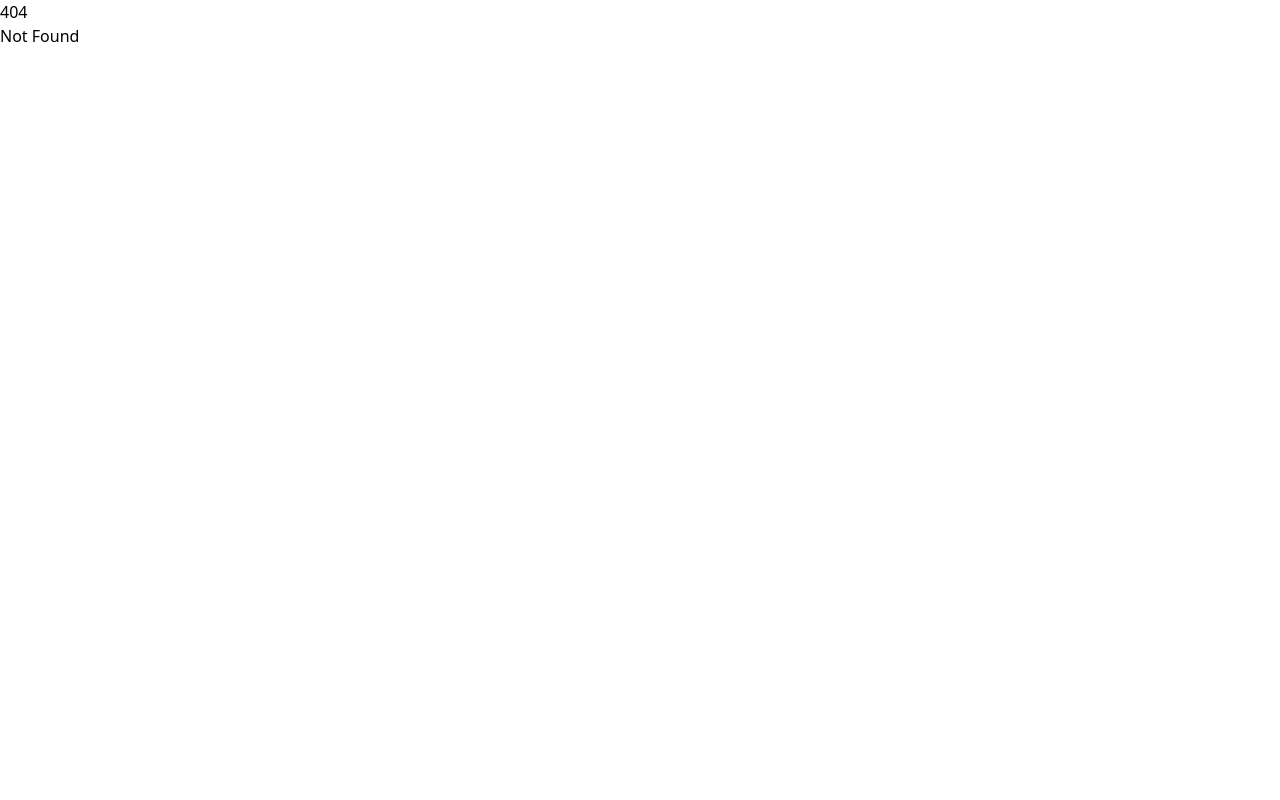
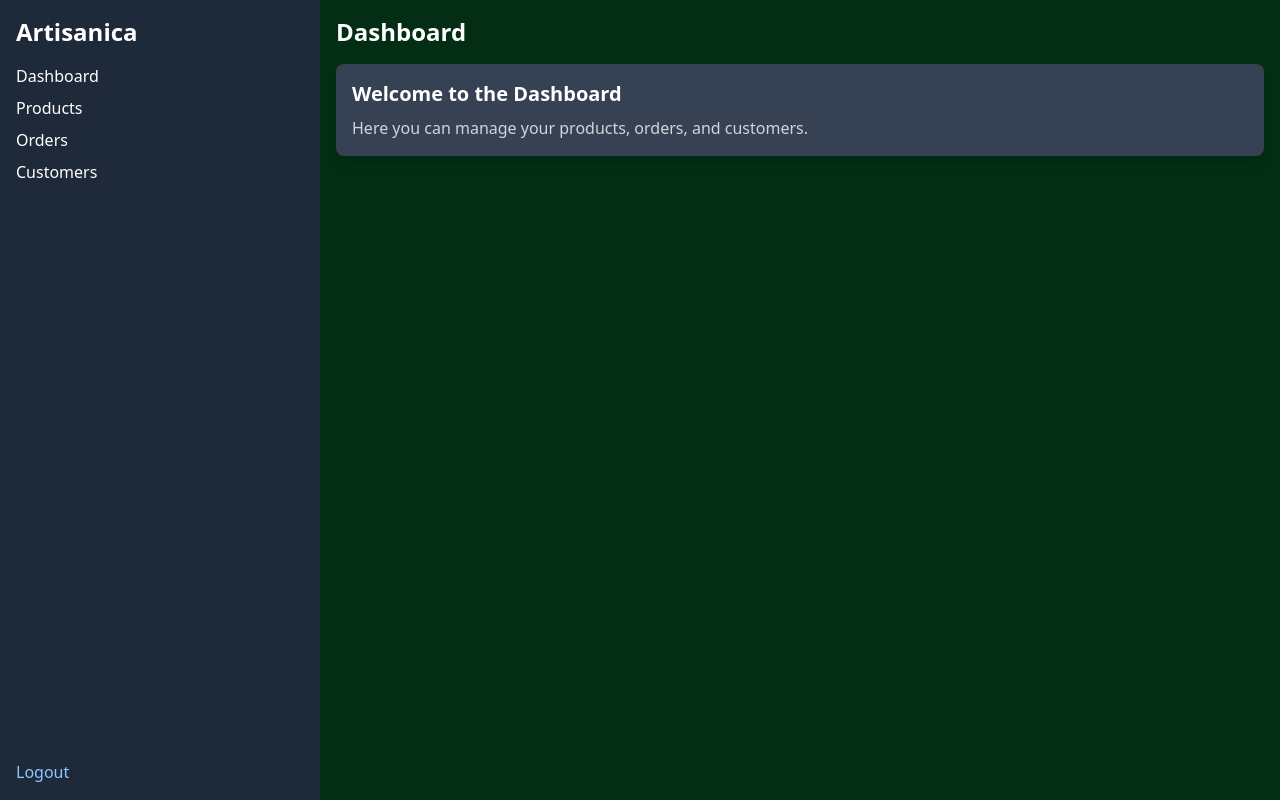
Before and after one commit to emadgit/Artisanica, a SvelteKit app in the folder artisanica/: page /portal in a window 1280 px wide. Before the commit this address had no page. Built offline with nearby package versions, Linux system fonts and the light colour scheme.

Commit message:
initial dashboard route

```diff
--- a/artisanica/src/routes/login/+page.svelte
+++ b/artisanica/src/routes/login/+page.svelte
@@ -17,7 +17,7 @@
 
 			<a href="/register" class="text-[#3B82F6] hover:underline">Don't have an account? Register</a>
 
-			<button class="rounded bg-[#1F2937] px-4 py-2 text-[#fff]">Sign in</button>
+			<a href="/portal" class="rounded bg-[#1F2937] px-4 py-2 text-[#fff]">Sign in</a>
 		</form>
 	</div>
 </div>
--- /dev/null
+++ b/artisanica/src/routes/portal/+page.svelte
@@ -0,0 +1,31 @@
+<div class="flex flex-col w-full h-screen bg-green-950">
+    <div class="flex flex-row justify-start items-start">
+        <div class="flex flex-col w-1/4 h-screen bg-gray-800 p-4">
+            <h1 class="text-white text-2xl font-bold mb-4">Artisanica</h1>
+            <ul class="text-white">
+                <li class="mb-2">
+                    <a href="/portal" class="hover:text-gray-400">Dashboard</a>
+                </li>
+                <li class="mb-2">
+                    <a href="/portal/products" class="hover:text-gray-400">Products</a>
+                </li>
+                <li class="mb-2">
+                    <a href="/portal/orders" class="hover:text-gray-400">Orders</a>
+                </li>
+                <li class="mb-2">
+                    <a href="/portal/customers" class="hover:text-gray-400">Customers</a>
+                </li>
+            </ul>
+            <div class="mt-auto">
+                <a href="/login" class="text-blue-300 hover:text-blue-400">Logout</a>
+            </div>
+        </div>
+        <div class="flex flex-col w-3/4 h-screen p-4">
+            <h1 class="text-2xl font-bold mb-4 text-white">Dashboard</h1>
+            <div class="bg-gray-700 p-4 rounded-lg shadow-lg">
+                <h2 class="text-xl font-bold text-white mb-2">Welcome to the Dashboard</h2>
+                <p class="text-gray-300">Here you can manage your products, orders, and customers.</p>
+            </div>
+        </div>
+    </div>
+</div>
```
